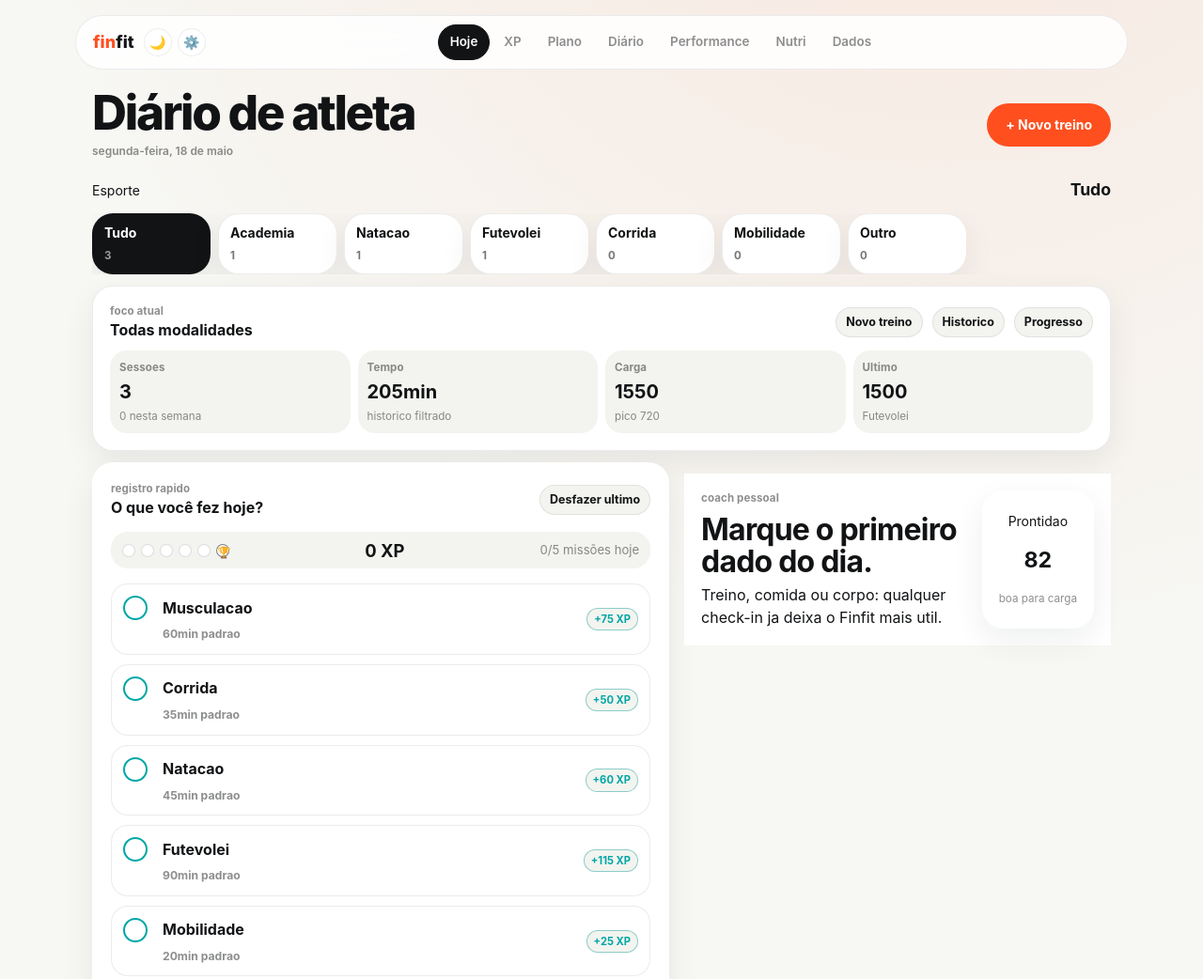
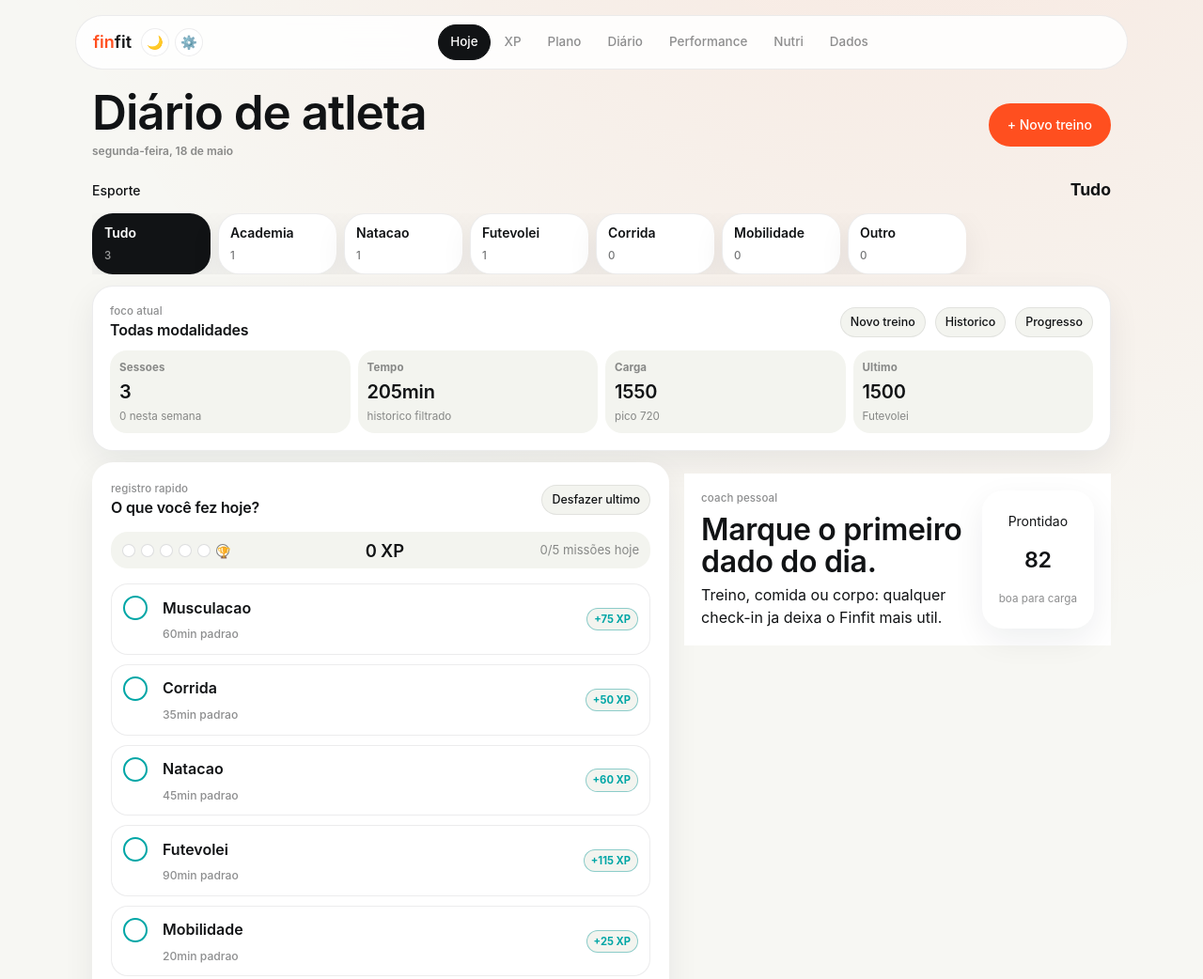
Before and after one commit to Jeffersonf/finfit, a website: page frontend/index.html in a window 1280 px wide. Shown: the top 1042 px of the page at 94% size. Drawn offline with Linux system fonts and the light colour scheme.

Commit message:
Soften app typography

```diff
--- a/frontend/index.html
+++ b/frontend/index.html
@@ -9,10 +9,7 @@
     <meta name="apple-mobile-web-app-title" content="Finfit">
     <title>Finfit</title>
     <link rel="manifest" href="./manifest.webmanifest">
-    <link rel="preconnect" href="https://fonts.googleapis.com">
-    <link rel="preconnect" href="https://fonts.gstatic.com" crossorigin>
-    <link href="https://fonts.googleapis.com/css2?family=Inter:wght@400;500;600;700;800&display=swap" rel="stylesheet">
-    <link rel="stylesheet" href="./styles.css?v=42">
+    <link rel="stylesheet" href="./styles.css?v=43">
   </head>
   <body>
     <aside class="sidebar">
@@ -689,6 +686,6 @@
       </section>
     </main>
 
-    <script src="./app.js?v=42"></script>
+    <script src="./app.js?v=43"></script>
   </body>
 </html>
--- a/frontend/styles.css
+++ b/frontend/styles.css
@@ -253,7 +253,7 @@ small,
   background: transparent;
   font-family: var(--font-display);
   font-size: 24px;
-  font-weight: 800;
+  font-weight: 600;
   line-height: 1;
   text-transform: none;
 }
@@ -382,9 +382,9 @@ small,
 .pt {
   max-width: 760px;
   font-size: clamp(2.5rem, 6vw, 5.8rem);
-  font-weight: 800;
+  font-weight: 560;
   line-height: 0.9;
-  letter-spacing: -0.04em;
+  letter-spacing: -0.02em;
 }
 
 .ps {
@@ -611,7 +611,7 @@ article,
   color: var(--text);
   font-family: var(--font-display);
   font-size: 1.25rem;
-  font-weight: 700;
+  font-weight: 600;
 }
 
 .training-cockpit {
@@ -684,7 +684,7 @@ article,
 .mission-progress strong,
 .mission-streak strong {
   font-size: 2rem;
-  font-weight: 800;
+  font-weight: 600;
   line-height: 1;
 }
 
@@ -704,8 +704,8 @@ article,
 
 .mission-copy h3 {
   font-size: 1.6rem;
-  font-weight: 700;
-  letter-spacing: -0.02em;
+  font-weight: 600;
+  letter-spacing: -0.01em;
 }
 
 .mission-bar {
@@ -764,7 +764,7 @@ article,
 
 .daily-check-grid button strong {
   font-size: 1rem;
-  font-weight: 700;
+  font-weight: 560;
   text-transform: none;
 }
 
@@ -946,8 +946,8 @@ article,
 
 .hero h2 {
   font-size: clamp(1.65rem, 3vw, 2.6rem);
-  font-weight: 700;
-  letter-spacing: -0.03em;
+  font-weight: 560;
+  letter-spacing: -0.01em;
 }
 
 .hero-copy p:last-child {
@@ -973,7 +973,7 @@ article,
 
 .readiness strong {
   font-size: 2.4rem;
-  font-weight: 720;
+  font-weight: 600;
 }
 
 .coach-action-list,
@@ -1196,7 +1196,7 @@ article,
 .rest-face strong {
   font-family: var(--font-display);
   font-size: clamp(2.2rem, 4vw, 3.8rem);
-  font-weight: 720;
+  font-weight: 600;
   line-height: 1;
 }
 
@@ -1248,7 +1248,7 @@ article,
 .cv,
 article strong {
   font-size: 2rem;
-  font-weight: 800;
+  font-weight: 600;
   line-height: 1;
 }
 
@@ -1407,7 +1407,7 @@ article strong {
   border-radius: 11px;
   background: var(--accent);
   color: #111;
-  font-weight: 700;
+  font-weight: 600;
 }
 
 .uavatar.big {
@@ -1639,8 +1639,8 @@ body {
 
 .pt {
   font-size: clamp(1.9rem, 4vw, 3.4rem);
-  font-weight: 720;
-  letter-spacing: -0.035em;
+  font-weight: 560;
+  letter-spacing: -0.02em;
 }
 
 .primary-action,
@@ -1832,8 +1832,8 @@ article strong {
 
 .xp-hero strong {
   font-size: clamp(2rem, 5vw, 3.5rem);
-  font-weight: 720;
-  letter-spacing: -0.04em;
+  font-weight: 600;
+  letter-spacing: -0.01em;
 }
 
 .xp-week {
@@ -1987,7 +1987,7 @@ body {
 
 .brand-word {
   font-size: 18px;
-  font-weight: 760;
+  font-weight: 600;
 }
 
 .brand-actions {
@@ -2032,8 +2032,8 @@ body {
 .pt {
   max-width: 520px;
   font-size: clamp(2rem, 4vw, 3.8rem);
-  font-weight: 760;
-  letter-spacing: -0.045em;
+  font-weight: 560;
+  letter-spacing: -0.02em;
 }
 
 .primary-action {
@@ -2259,7 +2259,8 @@ article,
 
 .hero h2 {
   font-size: clamp(1.35rem, 2.5vw, 2.15rem);
-  letter-spacing: -0.025em;
+  font-weight: 560;
+  letter-spacing: -0.01em;
 }
 
 .readiness {
@@ -2286,7 +2287,74 @@ article,
 .cv,
 article strong {
   font-size: 1.65rem;
-  font-weight: 720;
+  font-weight: 600;
+}
+
+/* Soft typography pass: closer to Strava/Nike, less gamer/admin weight. */
+body {
+  font-weight: 400;
+}
+
+button,
+input,
+select,
+textarea,
+.nav button,
+.nav-item,
+.primary-action,
+.theme-btn,
+.eyebrow,
+.cl,
+.ct,
+label span,
+.daily-section-title,
+.sport-preset small,
+.activity-focus-head,
+.panel-header p,
+.bh p {
+  font-weight: 500;
+}
+
+h1,
+h2,
+h3,
+.panel-header h3,
+.bh h3,
+.activity-hub-title strong,
+.mission-copy h3,
+.profile-head h2,
+.sport-title h2,
+.xp-copy h3 {
+  font-weight: 600;
+  letter-spacing: -0.01em;
+}
+
+.activity-focus-grid button strong,
+.daily-check-grid button strong,
+.quick-action-card strong,
+.coach-action-card strong,
+.sport-preset strong,
+.food-item strong,
+.body-item strong,
+.workout-list strong,
+.timeline-item strong {
+  font-weight: 560;
+}
+
+.mission-progress strong,
+.mission-streak strong,
+.readiness strong,
+.xp-hero strong,
+.timer-face strong,
+.rest-face strong,
+.activity-hub-stats strong,
+.daily-summary-grid strong,
+.daily-analysis-grid strong,
+.nutrition-kpis strong,
+.module-kpis strong,
+.profile-stats strong {
+  font-weight: 600;
+  letter-spacing: -0.01em;
 }
 
 @media (max-width: 980px) {
--- a/frontend/sw.js
+++ b/frontend/sw.js
@@ -1,9 +1,9 @@
-const CACHE_NAME = "finfit-cache-v42";
+const CACHE_NAME = "finfit-cache-v43";
 const APP_SHELL = [
   "./",
   "./index.html",
-  "./styles.css?v=42",
-  "./app.js?v=42",
+  "./styles.css?v=43",
+  "./app.js?v=43",
   "./manifest.webmanifest",
   "./icon.svg",
   "./offline.html"
```
